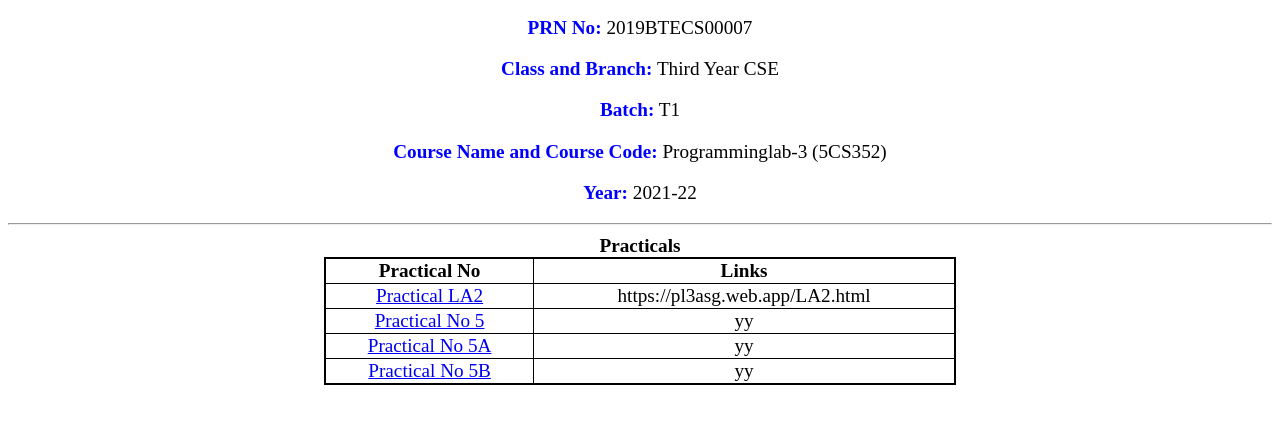
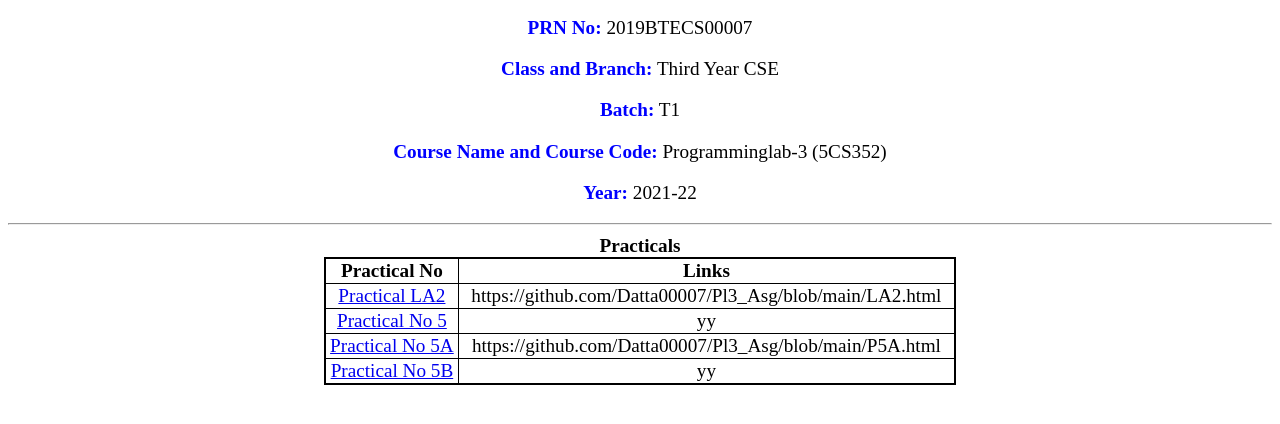
Before and after one commit to Datta00007/Pl3_Asg, a plain HTML site: page index.html in a window 1280 px wide. Shown: the part 272-696 px from the top of the page. Drawn offline with Linux system fonts and the light colour scheme.

Commit message:
Update index.html

```diff
--- a/index.html
+++ b/index.html
@@ -52,13 +52,13 @@
                 </tr>
                 <tr>
                         <td><a href="/LA2.html" target="_LA">Practical LA2</a></td>
-                        <td>https://pl3asg.web.app/LA2.html</td>
+                        <td>https://github.com/Datta00007/Pl3_Asg/blob/main/LA2.html</td>
                 </tr>
                 <td><a href="#">Practical No 5</a></td>
                 <td>yy</td>
                 </tr>
                 <td><a href="/P5A.html">Practical No 5A</a></td>
-                <td>yy</td>
+                <td>https://github.com/Datta00007/Pl3_Asg/blob/main/P5A.html</td>
                 </tr>
                 <td><a href="#">Practical No 5B</a></td>
                 <td>yy</td>
```
